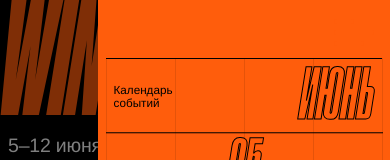
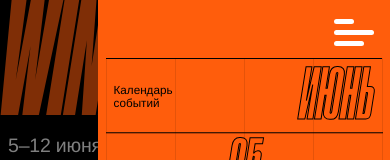
Before and after one commit to strangesound/spartak, a Nuxt app: page / in a window 390 px wide. Shown: the top 160 px of the page. Built offline with nearby package versions, Linux system fonts and the light colour scheme.

Commit message:
repairForms

```diff
--- a/components/FormTest.vue
+++ b/components/FormTest.vue
@@ -1,5 +1,4 @@
 <template>
-  <!-- <button type="button" class="btn topleft" @click.prevent="toggleModal">open</button> -->
   <transition name="fade">
 
     <div class="form-popup" id="myForm" @click="$emit('close-modal')">
--- a/components/SideTimesheet.vue
+++ b/components/SideTimesheet.vue
@@ -8,9 +8,12 @@ export default {
     data() {
         return {
             showModal: false,
-        },
-        {
+        }
+    },
+    data() {
+        return {
             showBurger: true
+
         }
     }
 
@@ -171,7 +174,7 @@ label {
     }
 
     label span {
-        background: var(--colorOrange);
+        background: var(--colorLight);
         border-radius: 10px;
         height: 5px;
         margin: 3px 0;
@@ -204,7 +207,7 @@ label {
     input[type="checkbox"]:checked~span:nth-of-type(1) {
         transform-origin: bottom;
         transform: rotatez(45deg) translate(4px, 0px);
-        background: var(--colorDark);
+        background: var(--colorLight);
 
     }
 
@@ -213,7 +216,7 @@ label {
 
         transform-origin: top;
         transform: rotatez(-45deg);
-        background: var(--colorDark);
+        background: var(--colorLight);
 
     }
 
@@ -223,7 +226,7 @@ label {
         transform-origin: bottom;
         width: 50%;
         transform: translate(17px, -6px) rotatez(45deg);
-        background: var(--colorDark);
+        background: var(--colorLight);
 
 
     }
@@ -433,7 +436,8 @@ label {
     .vline-container {
         width: calc(100%-16px);
     }
-    .sidetimesheet__one-row{
+
+    .sidetimesheet__one-row {
 
         /* margin-top: 4px; */
         /* margin-bottom: 4px; */
@@ -456,7 +460,7 @@ label {
         /* transform: translateX(-10); */
     }
 
-    .sidetimesheet__day{
+    .sidetimesheet__day {
         margin: 8px;
         transform: translateY(-1vw);
     }
```
